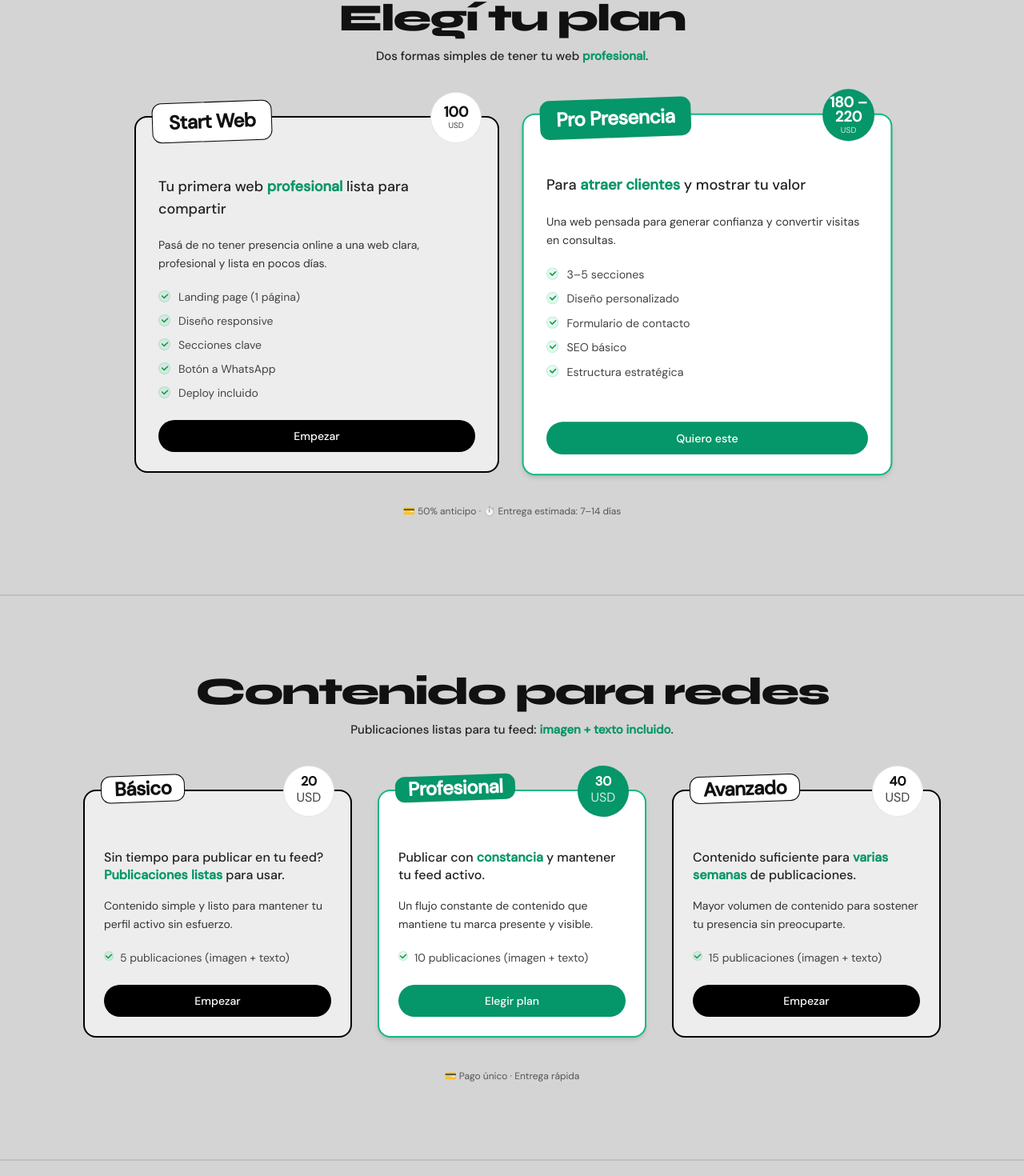
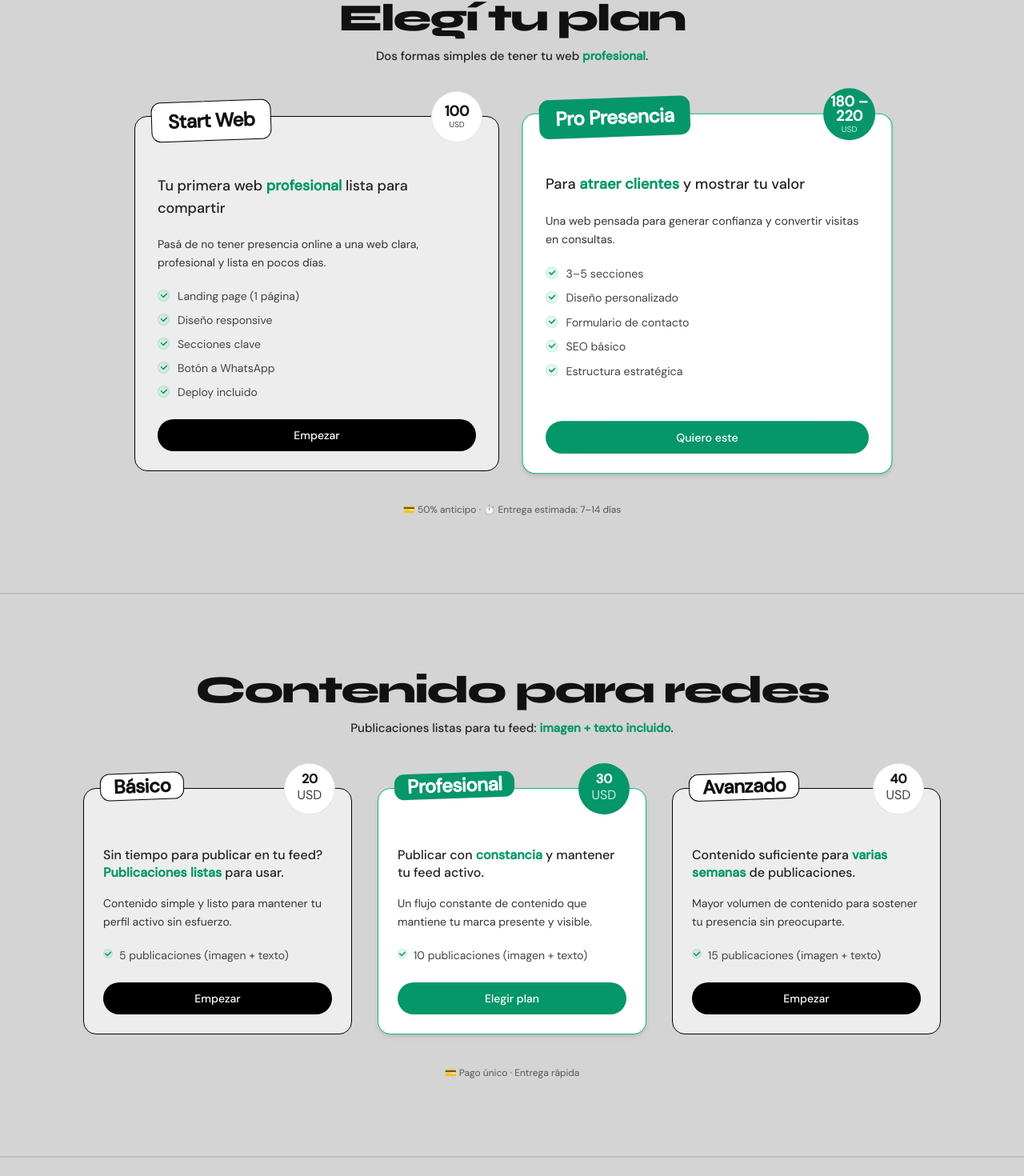
Before and after one commit to joy-amorin/WebSoluciones-landing-page, a Next.js app: page / in a window 1280 px wide. Shown: the part 2051-3521 px from the top of the page at 80% size. Built offline with nearby package versions, Linux system fonts and the light colour scheme.

Commit message:
style: change the border of the cards

```diff
--- a/components/Planes.tsx
+++ b/components/Planes.tsx
@@ -73,8 +73,8 @@ export default function Planes() {
               key={p.name}
               className={`relative rounded-2xl px-7 pt-14 pb-6 flex flex-col transition-all duration-300 group ${
                 p.featured
-                  ? 'bg-white border-2 border-emerald-500 shadow-md scale-[1.015]'
-                  : 'bg-white/60 border-2 border-black hover:-translate-y-1 hover:shadow-sm'
+                  ? 'bg-white border border-emerald-500 shadow-md scale-[1.015]'
+                  : 'bg-white/60 border border-black hover:-translate-y-1 hover:shadow-sm'
               }`}
             >
 
--- a/components/ServiciosAdicionales.jsx
+++ b/components/ServiciosAdicionales.jsx
@@ -79,8 +79,8 @@ export default function Planes() {
               key={p.name}
               className={`relative rounded-2xl px-6 pt-14 pb-6 flex flex-col transition-all duration-300 group ${
                 p.featured
-                  ? 'bg-white border-2 border-emerald-500 shadow-md scale-[1.02]'
-                  : 'bg-white/60 border-2 border-black hover:-translate-y-1 hover:shadow-sm'
+                  ? 'bg-white border border-emerald-500 shadow-md scale-[1.02]'
+                  : 'bg-white/60 border border-black hover:-translate-y-1 hover:shadow-sm'
               }`}
             >
 
```
